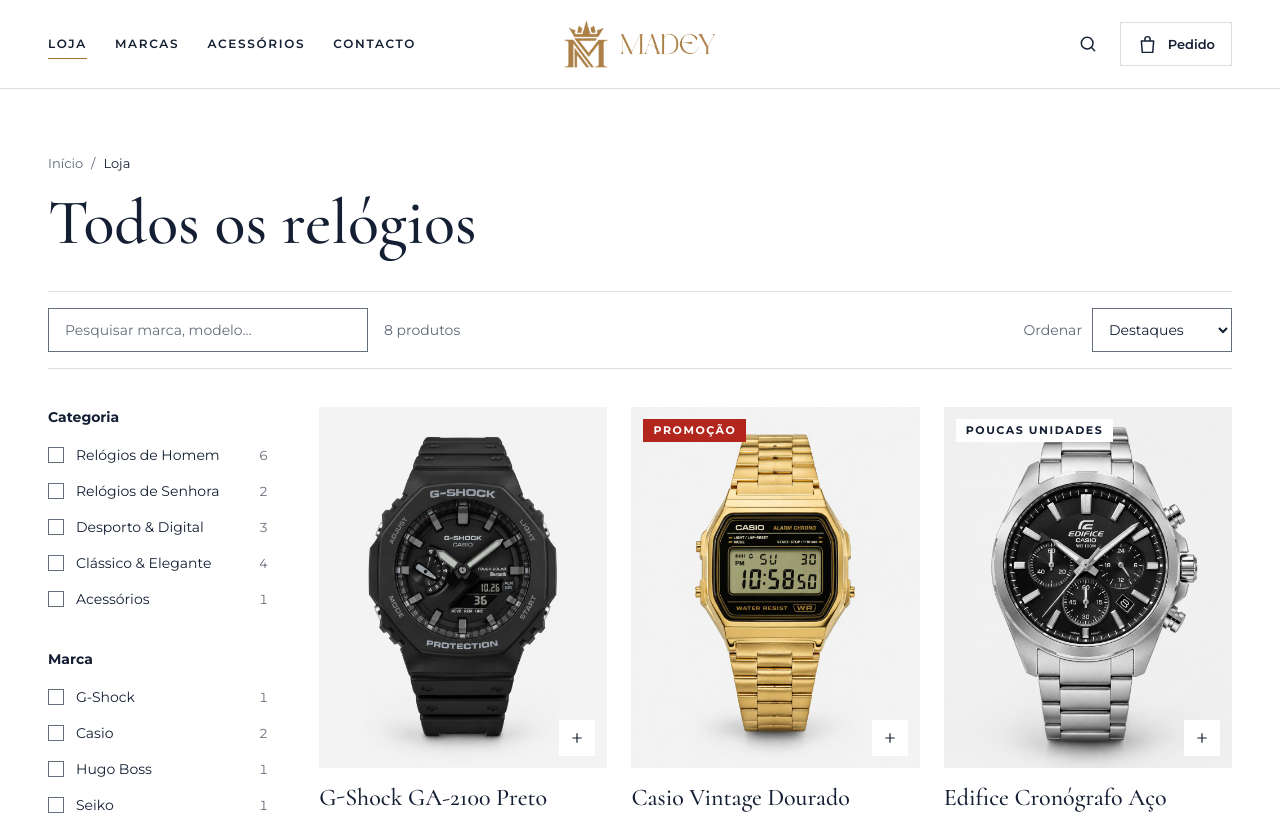
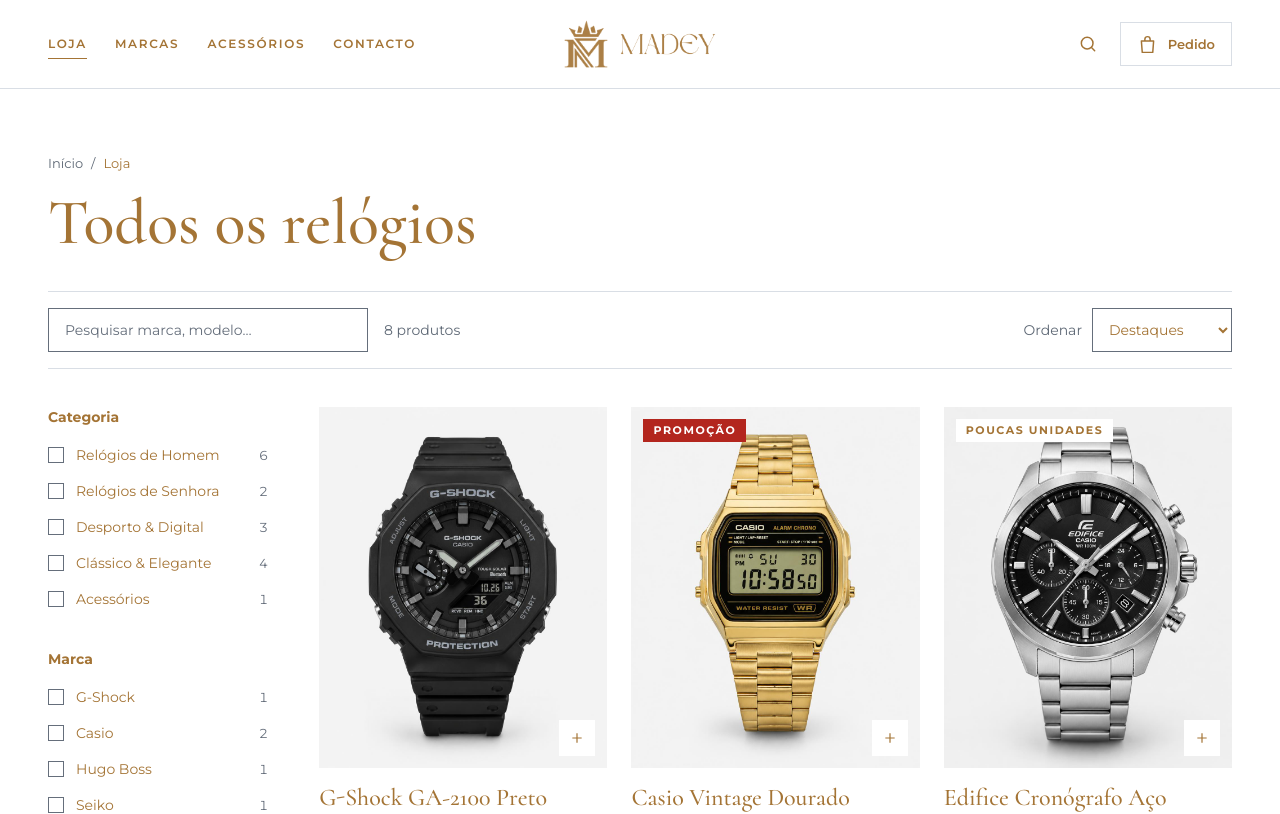
Before and after one commit to kennydasilva/MADEY, a React (Vite) app: page /loja in a window 1280 px wide. Shown: the top 814 px of the page. Built offline with nearby package versions, Linux system fonts and the light colour scheme.

Commit message:
Passa o texto escuro a dourado
O texto principal (títulos, nomes, preços, menu, links e botões de
contorno) usa o dourado do logótipo em vez do azul-marinho. O texto
secundário continua cinzento e o texto nas secções escuras continua
branco.

```diff
--- a/src/components/OrderPanel.tsx
+++ b/src/components/OrderPanel.tsx
@@ -111,7 +111,7 @@
             </button>
             <button
               onClick={clear}
-              className="self-center px-2 py-2 text-caption text-muted underline underline-offset-4 hover:text-navy"
+              className="self-center px-2 py-2 text-caption text-muted underline underline-offset-4 hover:text-gold"
             >
               Limpar pedido
             </button>
--- a/src/components/ProductCard.tsx
+++ b/src/components/ProductCard.tsx
@@ -13,7 +13,7 @@
   const promo = badge === 'Promoção'
   return (
     <span
-      className={`pointer-events-none px-2.5 py-1.5 text-label leading-none font-bold tracking-[0.14em] uppercase ${promo ? 'bg-sale text-white' : 'bg-white text-navy'} ${className}`}
+      className={`pointer-events-none px-2.5 py-1.5 text-label leading-none font-bold tracking-[0.14em] uppercase ${promo ? 'bg-sale text-white' : 'bg-white text-gold'} ${className}`}
     >
       {badge}
     </span>
--- a/src/index.css
+++ b/src/index.css
@@ -33,7 +33,8 @@
   html,
   body {
     background: #fff;
-    color: var(--color-navy);
+    /* O texto principal é dourado, como o logótipo (5:1 em branco); o secundário continua cinzento. */
+    color: var(--color-gold);
     font-family: var(--font-sans);
     font-size: 16px;
     line-height: 1.6;
@@ -192,7 +193,7 @@
   }
   .btn-light {
     background: #fff;
-    color: var(--color-navy);
+    color: var(--color-gold);
     border-color: #fff;
   }
   .btn-light:hover {
@@ -210,8 +211,8 @@
   }
   .btn-outline {
     background: #fff;
-    color: var(--color-navy);
-    border-color: var(--color-navy);
+    color: var(--color-gold);
+    border-color: var(--color-gold);
   }
   .btn-outline:hover {
     background: var(--color-mist);
--- a/src/pages/Delivery.tsx
+++ b/src/pages/Delivery.tsx
@@ -51,7 +51,7 @@
       <div className="mt-[clamp(40px,5vw,64px)] flex flex-wrap items-center justify-between gap-6">
         <p className="text-muted">
           Contacto:{' '}
-          <a href={`tel:+${config.whatsappNumber}`} className="font-semibold text-navy underline underline-offset-4">
+          <a href={`tel:+${config.whatsappNumber}`} className="font-semibold text-gold underline underline-offset-4">
             {whatsappDisplay}
           </a>
         </p>
--- a/src/pages/Home.tsx
+++ b/src/pages/Home.tsx
@@ -187,7 +187,7 @@
             <li key={b}>
               <Link
                 to={shopUrl({ brands: [b] })}
-                className="display flex min-h-11 items-center text-[clamp(1.5rem,1.2rem+1.2vw,2.125rem)] text-navy underline-offset-[6px] hover:text-gold hover:underline"
+                className="display flex min-h-11 items-center text-[clamp(1.5rem,1.2rem+1.2vw,2.125rem)] text-gold underline-offset-[6px] hover:text-gold-dark hover:underline"
               >
                 {b}
               </Link>
--- a/src/pages/Product.tsx
+++ b/src/pages/Product.tsx
@@ -45,7 +45,7 @@
 
   const gallery = galleryOf(p)
   const link = productLink(p)
-  const crumb = 'text-muted hover:text-navy'
+  const crumb = 'text-muted hover:text-gold'
   const quiet = 'flex h-11 items-center gap-2 text-caption font-semibold underline-offset-4 hover:underline'
 
   const share = async () => {
@@ -73,7 +73,7 @@
             {p.brand}
           </Link>
           <span>/</span>
-          <span className="text-navy">{p.name}</span>
+          <span className="text-gold">{p.name}</span>
         </nav>
 
         <div className="grid items-start gap-[clamp(28px,5vw,80px)] lg:grid-cols-[minmax(0,1.05fr)_minmax(0,1fr)]">
@@ -109,7 +109,7 @@
             <div className="flex flex-col gap-2.5">
               <h1 className="display text-headline text-balance">{p.name}</h1>
               <span className="text-muted">
-                <Link to={shopUrl({ brands: [p.brand] })} className="underline underline-offset-4 hover:text-navy">
+                <Link to={shopUrl({ brands: [p.brand] })} className="underline underline-offset-4 hover:text-gold">
                   {p.brand}
                 </Link>{' '}
                 · {p.model} · Ref. {p.ref}
--- a/src/pages/Shop.tsx
+++ b/src/pages/Shop.tsx
@@ -111,11 +111,11 @@
   return (
     <section className="wrap pt-[clamp(36px,5vw,72px)] pb-[clamp(64px,8vw,112px)]">
       <nav aria-label="Caminho" className="mb-4 flex gap-2 text-caption text-muted">
-        <Link to="/" className="hover:text-navy">
+        <Link to="/" className="hover:text-gold">
           Início
         </Link>
         <span>/</span>
-        <span className="text-navy">Loja</span>
+        <span className="text-gold">Loja</span>
       </nav>
       <h1 className="display mb-[clamp(24px,3vw,36px)] text-[clamp(2.5rem,1.6rem+3.4vw,4rem)] leading-[1.02]">{title}</h1>
 
@@ -144,7 +144,7 @@
           <select
             value={f.sort}
             onChange={(e) => update({ sort: e.target.value as SortId })}
-            className="h-11 rounded-none border border-faint bg-white px-3 text-base text-navy lg:text-sm"
+            className="h-11 rounded-none border border-faint bg-white px-3 text-base text-gold lg:text-sm"
           >
             {SORTS.map((s) => (
               <option key={s.id} value={s.id}>
```
Also changed, not shown: 1 other file (tests, documents, lock files or other folders).
